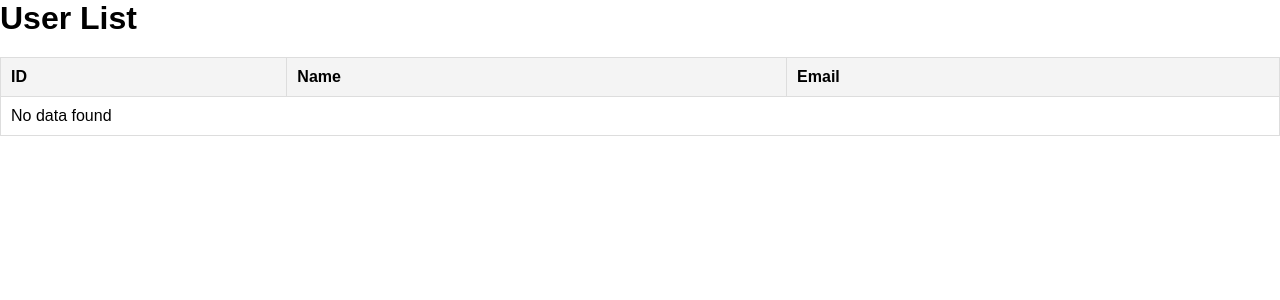
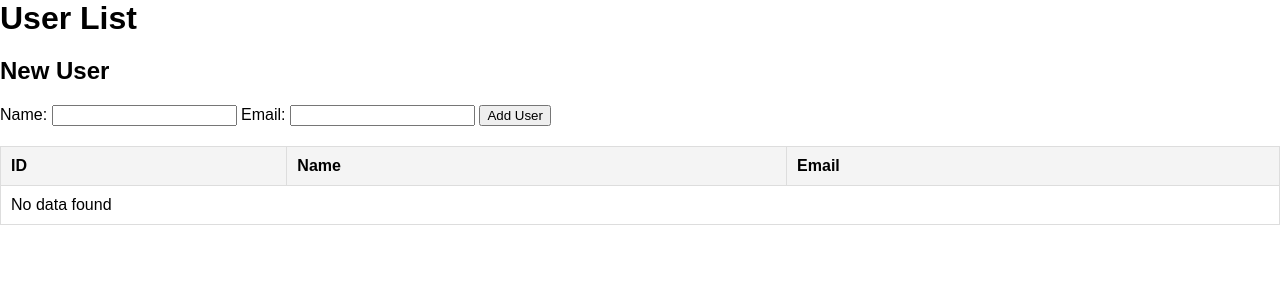
Before and after one commit to jasperalen07/furniflow, a PHP site: page / in a window 1280 px wide. Shown: the top 300 px of the page. Run offline with PHP 8.4, Linux system fonts and the light colour scheme; data that the repository does not hold is empty.

Commit message:
on the name records feature right now

```diff
--- a/db.php
+++ b/db.php
@@ -14,4 +14,15 @@ if($conn->connect_error){
     die("Connection faiiled" . $conn->connect_error);
 }
 
+
+
 ?>
+
+<?php
+// Function for adding furniture
+function addFurniture($conn, $name, $description, $price, $image) {
+    $stmt = $conn->prepare("INSERT INTO furniture (name, description, price, image) VALUES (?, ?, ?, ?)");
+    $stmt->bind_param("ssds", $name, $description, $price, $image);
+    return $stmt->execute();
+}
+?>
--- a/index.php
+++ b/index.php
@@ -22,6 +22,28 @@ if (!$result) {
 <body>
     <div class="container">
         <h1>User List</h1>
+
+        <!-- Add new user feature -->
+
+        <h2 class="new-user">New User</h2>
+
+        <form action="add.php" method="post">
+        <label for="name">Name:</label>
+            <input type="text" name="name" id="name" required>
+            <label for="email">Email:</label>
+            <input type="email" name="email" id="email" required>
+            <button type="submit">Add User</button>
+
+
+        </form>
+
+
+
+
+
+
+
+
         <table>
             <thead>
                 <tr>
```
Also changed, not shown: add.php (added), delete.php (added), edit.php (added).
